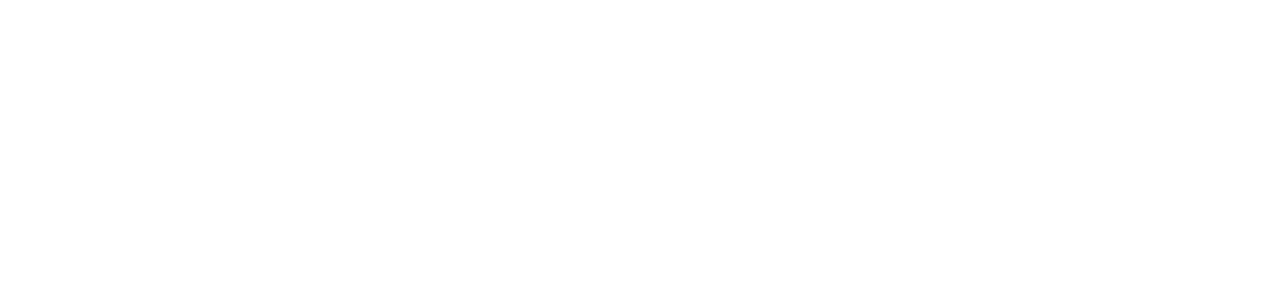
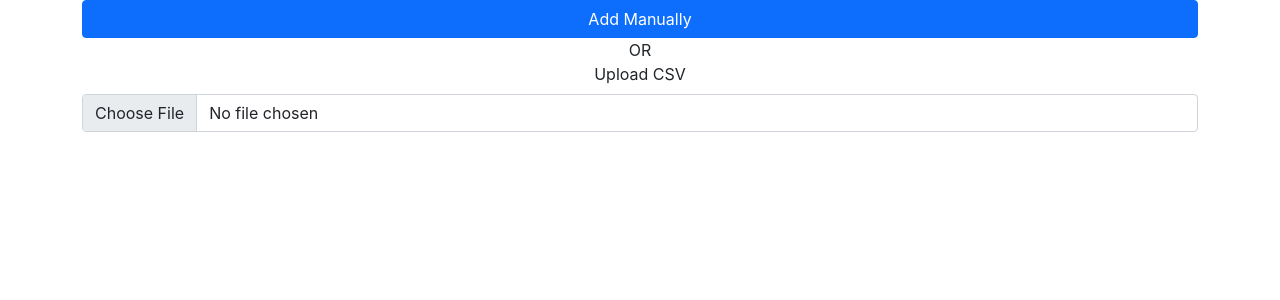
Before and after one commit to immayurpanchal/sp-as-1, a React (Create React App) app: page / in a window 1280 px wide. Shown: the top 300 px of the page. Built offline with nearby package versions, Linux system fonts and the light colour scheme.

Commit message:
feat: :sparkles: Add Manual form support

```diff
--- a/src/App.js
+++ b/src/App.js
@@ -1,7 +1,193 @@
+import { useEffect, useReducer, useState } from 'react';
 import './App.css';
+import Input from './components/Input';
 
-function App() {
-	return <div className='App'></div>;
-}
+const initialState = {
+	bedroom: 0,
+	bathroom: 0,
+	address: '',
+	description: '',
+};
+
+const formReducer = (state = initialState, action) => {
+	switch (action.type) {
+		case 'manual':
+		case 'csv':
+			return { ...state, [action.name]: action.value };
+		default:
+			return state;
+	}
+};
+
+const App = () => {
+	// TODO: .eslintrc .prettierrc
+	const [isFormVisible, setFormVisibility] = useState(false);
+	const [state, dispatch] = useReducer(formReducer, initialState);
+	const [csvData, setCsvData] = useState(null);
+
+	const handleSubmit = (e) => {
+		e.preventDefault();
+		console.log(state);
+
+		e.target.classList.add('was-validated');
+	};
+
+	const handleChange = (e) => {
+		const { id, value } = e.target;
+		dispatch({ id, value });
+	};
+
+	const renderForm = () => {
+		return (
+			<form
+				onSubmit={handleSubmit}
+				onChange={handleChange}
+				className='mt-3 needs-validation'
+				noValidate
+			>
+				<div className='mb-3'>
+					<Input
+						required
+						key='address'
+						defaultValue={state.address}
+						type='text'
+						className='form-control'
+						id='address'
+						label='Address'
+						value={state.address}
+						validate={({ target: { value } }) => value.trim().length > 0}
+						onChange={(e) =>
+							dispatch({
+								type: 'manual',
+								name: e.target.name,
+								value: e.target.value,
+							})
+						}
+						// pattern='[A-Z ]+'
+						errorMessage='Address must be a valid address'
+					/>
+				</div>
+				<div className='mb-3'>
+					<Input
+						required
+						key='bedroom'
+						defaultValue={state.bedroom}
+						type='number'
+						label='Bedroom'
+						id='bedroom'
+						value={state.bedroom}
+						onChange={(e) =>
+							dispatch({
+								type: 'manual',
+								name: e.target.name,
+								value: +e.target.value,
+							})
+						}
+						validate={({ target: { value } }) => +value >= 5 && +value <= 10}
+						errorMessage='Bedroom must be between 5 and 10'
+					/>
+				</div>
+				<div className='mb-3'>
+					<Input
+						required
+						key='bathroom'
+						defaultValue={state.bathroom}
+						type='number'
+						id='bathroom'
+						label='Bathroom'
+						value={state.bathroom}
+						validate={({ target: { value } }) => +value >= 1 && +value <= 5}
+						onChange={(e) =>
+							dispatch({
+								type: 'manual',
+								name: e.target.name,
+								value: +e.target.value,
+							})
+						}
+						errorMessage='Bathroom must be between 1 and 5'
+					/>
+				</div>
+				<div className='mb-3'>
+					<Input
+						type='text'
+						key='description'
+						defaultValue={state.description}
+						className='form-control'
+						id='description'
+						label='Description'
+						value={state.description}
+						validate={() => true}
+						onChange={(e) =>
+							dispatch({
+								type: 'manual',
+								name: e.target.name,
+								value: e.target.value,
+							})
+						}
+					/>
+				</div>
+				<button className={`btn btn-primary`} type='submit'>
+					Submit
+				</button>
+			</form>
+		);
+	};
+
+	const readFile = (file) => {
+		try {
+			if (file.type !== 'text/csv') throw new Error('File must be a CSV file');
+			const reader = new FileReader();
+			reader.onload = () => {
+				const result = reader.result.split('\n')[0];
+				const [address, bedroom, bathroom, description] = result.split(';');
+				setCsvData({ address, bedroom, bathroom, description });
+				console.log({ address, bedroom, bathroom, description });
+				setFormVisibility(true);
+			};
+			reader.readAsText(file);
+		} catch (error) {
+			console.log(error);
+		}
+	};
+
+	useEffect(() => {
+		if (!isFormVisible || !csvData) return;
+
+		dispatch({ type: 'csv', name: 'address', value: csvData.address });
+		dispatch({ type: 'csv', name: 'bedroom', value: +csvData.bedroom });
+		dispatch({ type: 'csv', name: 'bathroom', value: +csvData.bathroom });
+		dispatch({ type: 'csv', name: 'description', value: csvData.description });
+	}, [csvData, isFormVisible]);
+
+	return (
+		<div className='App container-sm'>
+			<div className='d-flex flex-column'>
+				<button
+					className='btn btn-primary'
+					onClick={() => setFormVisibility((prevState) => !prevState)}
+					type='button'
+				>
+					Add Manually
+				</button>
+				<span>OR</span>
+				<label htmlFor='formFileSm' className='form-label'>
+					Upload CSV
+				</label>
+				<Input
+					className='form-control'
+					type='file'
+					id='formFile'
+					accept='.csv'
+					onChange={(e) => {
+						readFile(e.target.files[0]);
+					}}
+					validate={(e) => e.target.files[0]?.type === 'text/csv'}
+					errorMessage='File must be a CSV file'
+				/>
+				{isFormVisible && renderForm()}
+			</div>
+		</div>
+	);
+};
 
 export default App;
```
